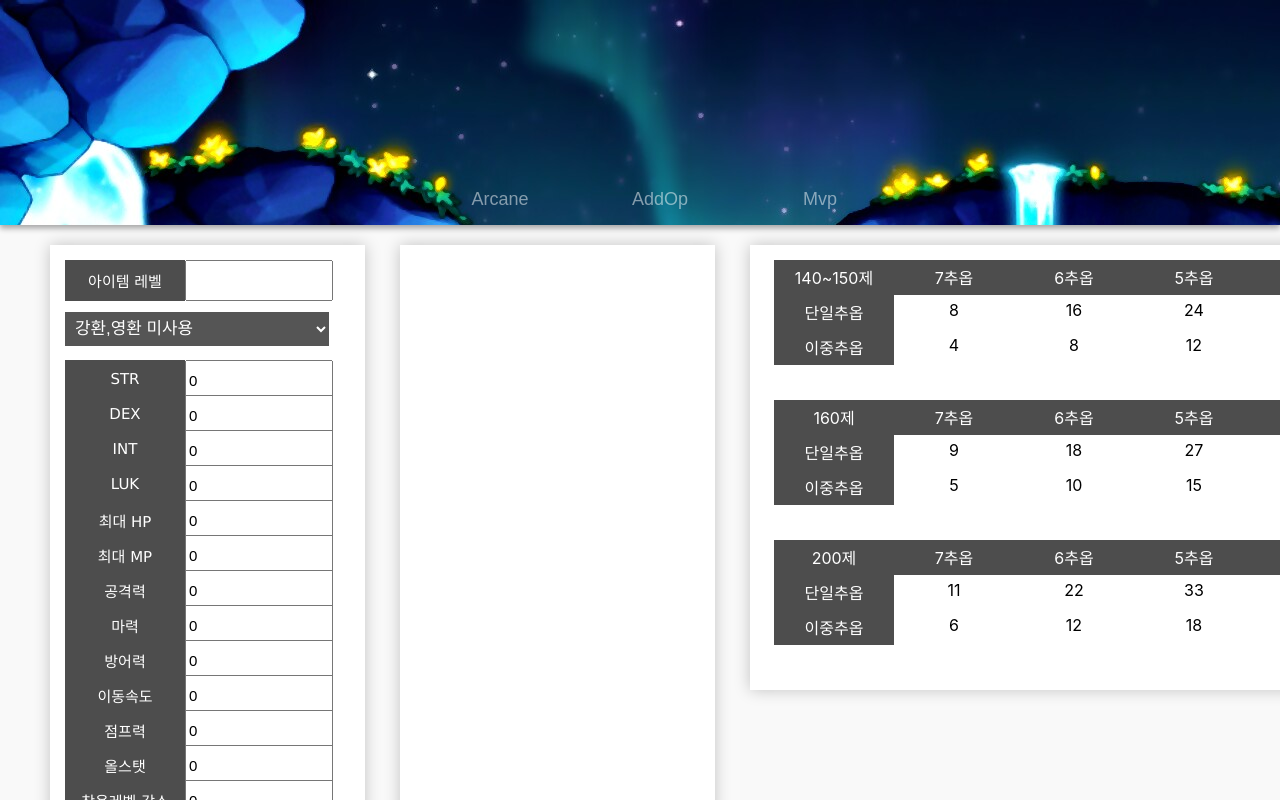
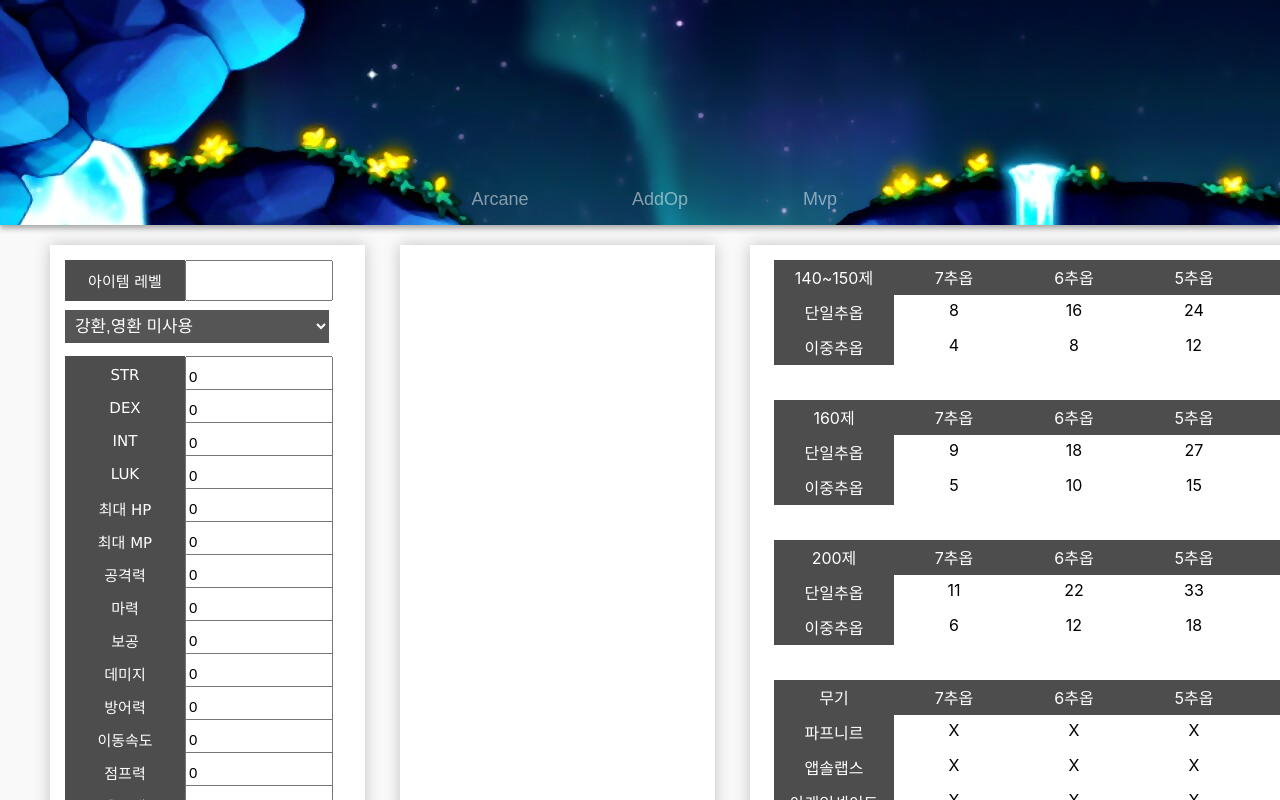
Before and after one commit to ltnscp9028/maple-helper, a React (Create React App) app: page /maple-helper/AddOp in a window 1280 px wide. Shown: the top 800 px of the page. Built offline with nearby package versions, Linux system fonts and the light colour scheme.

Commit message:
Components divide & add weapon

```diff
--- /dev/null
+++ b/src/components/addop/CalcGongmaAddOp.js
@@ -0,0 +1,19 @@
+import React from 'react';
+import CreateDiv from './CreateDiv';
+import CalStaticAddOp from './CalcStaticAddOp';
+const CalcGongmaAddOp = ({ lv }) => {
+    return (
+        <div className="const_op_form">
+            <div className="const_op">{lv}</div>
+            <CreateDiv />
+            <div className="const_op">파프니르</div>
+            <CalStaticAddOp lv={150} check={2} />
+            <div className="const_op">앱솔랩스</div>
+            <CalStaticAddOp lv={160} check={2} />
+            <div className="const_op">아케인셰이드</div>
+            <CalStaticAddOp lv={200} check={2} />
+        </div>
+    )
+}
+
+export default CalcGongmaAddOp;
--- a/src/components/addop/CalcStaticAddOp.js
+++ b/src/components/addop/CalcStaticAddOp.js
@@ -1,11 +1,22 @@
 import React from 'react';
 class CalStaticAddOp extends React.Component {
     render() {
-        let { lv, sorm } = this.props;
+        const fafnir = [12, 18, 24, 32, 41];
+        const absol = [15, 22, 30, 40, 51];
+        const arcanesh = [18, 26, 36, 48, 62];
+        let { lv, sorm, check } = this.props;
         let tmp_arr = [];
         // console.log(props.lv,props.sorm);
-        for (let i = 1; i < 8; i++) {
-            tmp_arr.push(<div className="const_op_stat">{parseInt(lv / sorm + 1) * i}</div>)
+        if (check === 1) {
+            for (let i = 1; i < 8; i++) {
+                tmp_arr.push(<div className="const_op_stat">{parseInt(lv / sorm + 1) * i}</div>)
+            }
+        }
+        if (check === 2) {
+            for (let i = 1; i < 8; i++) {
+                if (i < 4) tmp_arr.push(<div className="const_op_stat">X</div>)
+                else tmp_arr.push(<div className="const_op_stat">{lv === 150 ? fafnir[i - 3] : lv === 160 ? absol[i - 3] : arcanesh[i - 3]}%</div>)
+            }
         }
         return (
             <>
--- a/src/components/addop/CreateConstOpForm.js
+++ b/src/components/addop/CreateConstOpForm.js
@@ -7,9 +7,10 @@ const CreateConstOpForm = ({ lv, llv }) => {
             <div className="const_op">{lv}</div>
             <CreateDiv />
             <div className="const_op">단일추옵</div>
-            <CalStaticAddOp lv={llv} sorm={20} />
+            <CalStaticAddOp lv={llv} sorm={20} check={1} />
             <div className="const_op">이중추옵</div>
-            <CalStaticAddOp lv={llv} sorm={40} />
+            <CalStaticAddOp lv={llv} sorm={40} check={1} />
+            {/* <div className="const_op">공,마력</div> */}
         </div>
     )
 }
--- a/src/containers/AddOp.css
+++ b/src/containers/AddOp.css
@@ -5,7 +5,7 @@
 	background: #ffffff;
 	margin-left:50px;
 	margin-top: 20px;
-	margin-bottom: 40px;
+	/* margin-bottom: 40px; */
 	padding: 5px 0px 10px 15px;
 	box-shadow: 0px 0px 15px rgba(0, 0, 0, 0.22);
 	-moz-box-shadow: 0px 0px 15px rgba(0, 0, 0, 0.22);
@@ -15,17 +15,17 @@
     /* float: left; */
 }
 .div_wrap_def{
-    height: 35px;
+    height: 33px;
     padding-top: 10px;
 }
 .div_test_op{
     padding-top: 20px;
-    max-height: 580px;
+    max-height: 700px;
 }
 
 .div_wrap{
     width: 100px;
-    height: 35px;
+    height: 33px;
 }
 
 .div_form_op input{
@@ -96,7 +96,8 @@
   }
 
   .def_set_op{
-    margin-top: 7px;
+	margin-top: 7px;
+	height: 33px;
 	transition: all 0.30s ease-in-out;
 	outline: none;
 	box-sizing: border-box;
@@ -128,7 +129,7 @@
 	left:750px;
 	top:245px;
 	width:1000px;
-	height: auto;
+	height: 600px;
 	padding: 5px 0px 10px 15px;
 	background-color: #ffffff;
 	box-shadow: 0px 0px 15px rgba(0, 0, 0, 0.22);
--- a/src/containers/AddOp.js
+++ b/src/containers/AddOp.js
@@ -3,6 +3,7 @@ import React from 'react';
 import './AddOp.css';
 import ViewAddOp from '../components/addop/ViewAddOp';
 import CreateConstOpForm from '../components/addop/CreateConstOpForm';
+import CalcGongmaAddOp from '../components/addop/CalcGongmaAddOp';
 const nq = require('combination-js');
 class AddOp extends React.Component {
     arr = Array(10).fill(null).map(() => Array(8));
@@ -15,7 +16,7 @@ class AddOp extends React.Component {
     stat = [
         'STR', 'DEX', 'INT', 'LUK',
         '최대 HP', '최대 MP',
-        '공격력', '마력',
+        '공격력', '마력', '보공', '데미지',
         '방어력', '이동속도', '점프력', '올스탯', '착용레벨 감소',
     ];
     constructor(props) {
@@ -26,7 +27,7 @@ class AddOp extends React.Component {
     }
 
     state = {
-        stat_arr: Array(13).fill(0),
+        stat_arr: Array(15).fill(0),
         lv: '',
         check_fire: '',
         addop_arr: [],
@@ -269,7 +270,7 @@ class AddOp extends React.Component {
         let temp = [];
         let ret = [];
         const stat = this.stat;
-        for (let i = 0; i < 13; i++) {
+        for (let i = 0; i < stat.length; i++) {
             temp.push(
                 <div className="div_wrap">
                     <div className="form_label">{stat[i]}</div>
@@ -277,7 +278,7 @@ class AddOp extends React.Component {
                 </div>
             )
         }
-        for (let i = 0; i < 13; i++)ret.push(temp[i]);
+        for (let i = 0; i < stat.length; i++)ret.push(temp[i]);
         return (
             <>
                 {ret}
@@ -313,6 +314,7 @@ class AddOp extends React.Component {
                 <CreateConstOpForm lv="140~150제" llv="140" />
                 <CreateConstOpForm lv="160제" llv="160" />
                 <CreateConstOpForm lv="200제" llv="200" />
+                <CalcGongmaAddOp lv="무기" />
             </div>
         )
     }
--- a/src/containers/Arcane.js
+++ b/src/containers/Arcane.js
@@ -5,6 +5,8 @@ class Arcane extends React.Component {
         symbol_list: Array(6),
     }
     input_symbol = () => {
+        let i = 0;
+        let arr = [];
 
     }
     render() {
@@ -15,4 +17,4 @@ class Arcane extends React.Component {
         )
     }
 }
-export default () => '아케인포스';
+export default Arcane;
```
Also changed, not shown: src/components/addop/InputAddOp.js (added, +24 -0 lines).
